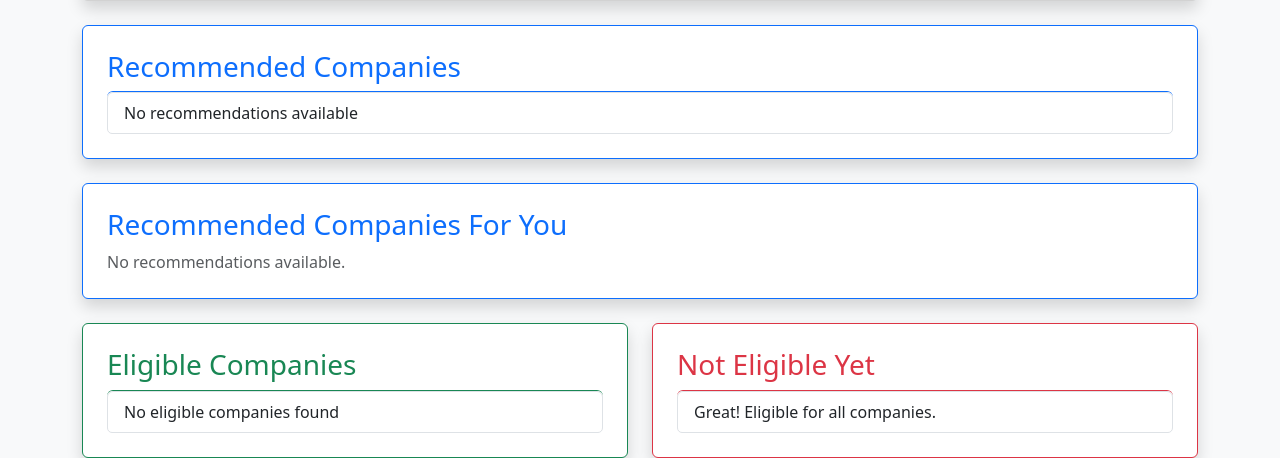
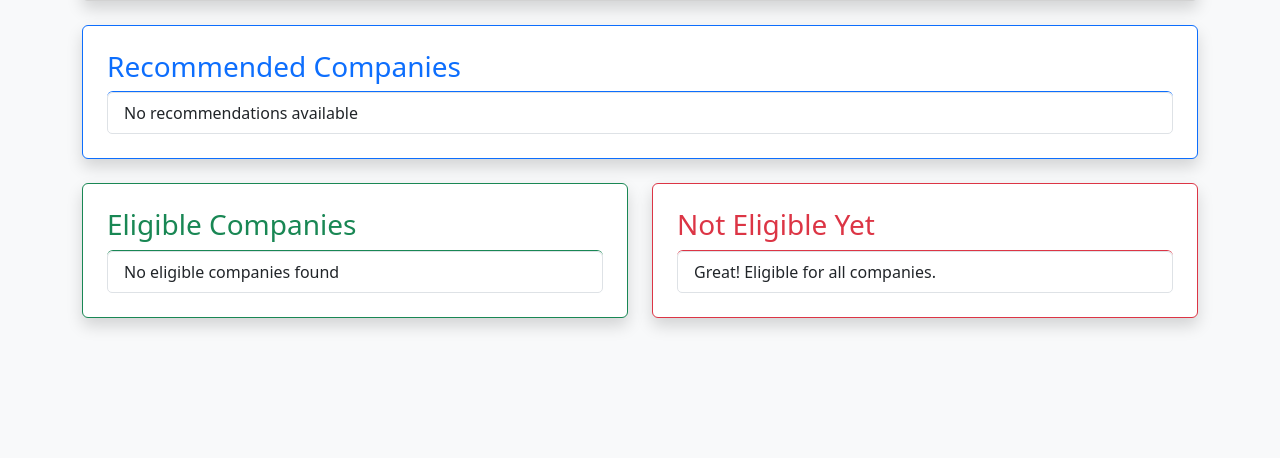
Before and after one commit to anamika397/placement-prediction-portal, a Django app: template students/templates/company_eligibility.html in a window 1280 px wide. Shown: the part 438-896 px from the top of the page. After the commit the page ends 767 px from the top, so only its background shows below. Run offline with Django 3.2, Linux system fonts and the light colour scheme; the template is opened without the code that fills it, so the values that code supplies are empty.

Commit message:
Remove duplicate recommended companies section

```diff
--- a/students/templates/company_eligibility.html
+++ b/students/templates/company_eligibility.html
@@ -114,33 +114,6 @@
     </ul>
 
 </div>
-    <!-- Recommended Companies -->
-
-    <div class="card shadow p-4 mb-4 border-primary">
-
-        <h3 class="text-primary">
-            Recommended Companies For You
-        </h3>
-
-        <div>
-
-            {% for company in recommended %}
-
-            <span class="badge bg-primary fs-6 m-1">
-                {{ company }}
-            </span>
-
-            {% empty %}
-
-            <span class="text-muted">
-                No recommendations available.
-            </span>
-
-            {% endfor %}
-
-        </div>
-
-    </div>
 
     <div class="row">
 
```
Also changed, not shown: students/views.py (+9 -12 lines), db.sqlite3.
